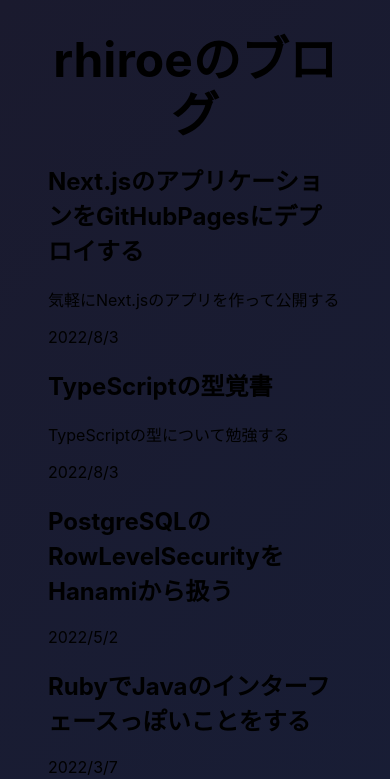
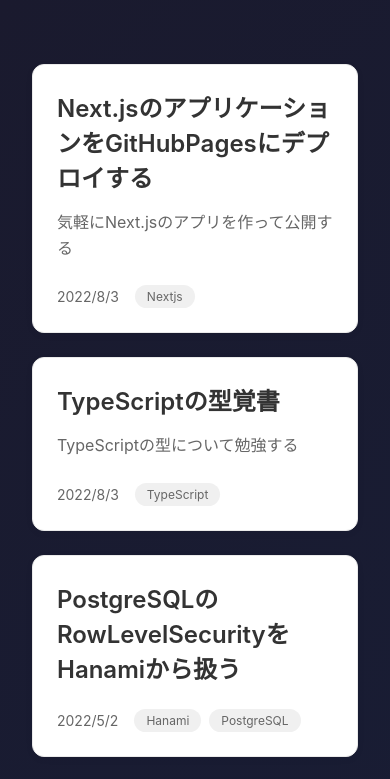
Before and after one commit to rhiroe/rhiroe.github.io, a Next.js app: page /blog in a window 390 px wide. Shown: the top 779 px of the page. Built offline with nearby package versions, Linux system fonts and the light colour scheme.

Commit message:
feat: add tags support to posts and enhance blog layout with improved styling

```diff
--- a/src/lib/getContentIndex.ts
+++ b/src/lib/getContentIndex.ts
@@ -8,6 +8,7 @@
     title: string;
     excerpt?: string;
     date: string;
+    tags?: string[];
 };
 
 const postsDirectory: string = path.join(process.cwd(), "public/content");
@@ -41,6 +42,8 @@
             items[field] = data[field];
         } else if (field === "excerpt") {
             items[field] = data[field] || "";
+        } else if (field === "tags") {
+            items[field] = data[field] || [];
         }
     });
     return items;
--- a/src/pages/blog/index.tsx
+++ b/src/pages/blog/index.tsx
@@ -24,14 +24,25 @@
             </Head>
 
             <main className={styles.main}>
-                <PageTitle>rhiroeのブログ</PageTitle>
-
-                <div>
+                <div className={styles.grid}>
                     {allPosts.map((post) => (
-                        <Link href={`blog/${post.slug}`} key={post.slug}>
-                            <h2>{post.title}</h2>
-                            <p>{post.excerpt}</p>
-                            <p>{post.date}</p>
+                        <Link href={`blog/${post.slug}`} key={post.slug} className={styles.card}>
+                            <article>
+                                <h2 className={styles.postTitle}>{post.title}</h2>
+                                <p className={styles.excerpt}>{post.excerpt}</p>
+                                <div className={styles.postMeta}>
+                                    <time className={styles.date}>{post.date}</time>
+                                    {post.tags && (
+                                        <div className={styles.tags}>
+                                            {post.tags.map((tag: string) => (
+                                                <span key={tag} className={styles.tag}>
+                                                    {tag}
+                                                </span>
+                                            ))}
+                                        </div>
+                                    )}
+                                </div>
+                            </article>
                         </Link>
                     ))}
                 </div>
--- a/src/styles/Blog.module.css
+++ b/src/styles/Blog.module.css
@@ -1,5 +1,7 @@
 .container {
     padding: 0 2rem;
+    max-width: 1200px;
+    margin: 0 auto;
 }
 
 .main {
@@ -8,88 +10,81 @@
     flex: 1;
     display: flex;
     flex-direction: column;
-    justify-content: center;
     align-items: center;
 }
 
-.title {
-    margin: 0;
-    line-height: 1.15;
-    font-size: 3rem;
-}
-
-.title,
-.description {
-    text-align: center;
-}
-
-.description {
-    margin: 4rem 0;
-    line-height: 1.5;
-    font-size: 1.5rem;
-}
-
-.code {
-    background: #fafafa;
-    border-radius: 5px;
-    padding: 0.75rem;
-    font-size: 1.1rem;
-    font-family: Menlo, Monaco, Lucida Console, Liberation Mono, DejaVu Sans Mono,
-    Bitstream Vera Sans Mono, Courier New, monospace;
-}
-
 .grid {
-    display: flex;
-    align-items: center;
-    justify-content: center;
-    flex-wrap: wrap;
-    max-width: 800px;
+    display: grid;
+    grid-template-columns: repeat(auto-fill, minmax(300px, 1fr));
+    gap: 2rem;
+    width: 100%;
+    padding: 2rem 0;
 }
 
 .card {
-    margin: 1rem;
+    background: #ffffff;
+    border-radius: 12px;
     padding: 1.5rem;
-    text-align: left;
+    text-decoration: none;
     color: inherit;
-    text-decoration: none;
+    transition: all 0.3s ease;
     border: 1px solid #eaeaea;
-    border-radius: 10px;
-    transition: color 0.15s ease, border-color 0.15s ease;
-    max-width: 300px;
+    box-shadow: 0 2px 8px rgba(0, 0, 0, 0.04);
 }
 
-.card:hover,
-.card:focus,
-.card:active {
-    color: #0070f3;
+.card:hover {
+    transform: translateY(-4px);
+    box-shadow: 0 5px 15px rgba(0, 0, 0, 0.08);
     border-color: #0070f3;
 }
 
-.card h2 {
+.postTitle {
     margin: 0 0 1rem 0;
     font-size: 1.5rem;
+    font-weight: 600;
+    color: #333;
 }
 
-.card p {
-    margin: 0;
-    font-size: 1.25rem;
-    line-height: 1.5;
+.excerpt {
+    color: #666;
+    font-size: 1rem;
+    line-height: 1.6;
+    margin: 0 0 1.5rem 0;
 }
 
-.logo {
-    height: 1em;
-    margin-left: 0.5rem;
+.postMeta {
+    display: flex;
+    flex-wrap: wrap;
+    gap: 1rem;
+    align-items: center;
+    font-size: 0.875rem;
 }
 
-.thumbnail {
-    object-fit: contain;
-    border-radius: 50%;
-    margin: 1rem;
+.date {
+    color: #666;
 }
 
-@media (max-width: 600px) {
+.tags {
+    display: flex;
+    flex-wrap: wrap;
+    gap: 0.5rem;
+}
+
+.tag {
+    background: #f0f0f0;
+    color: #666;
+    padding: 0.25rem 0.75rem;
+    border-radius: 999px;
+    font-size: 0.75rem;
+}
+
+@media (max-width: 768px) {
+    .container {
+        padding: 0 1rem;
+    }
+
     .grid {
-        width: 100%;
-        flex-direction: column;
+        grid-template-columns: 1fr;
+        gap: 1.5rem;
     }
 }
```
